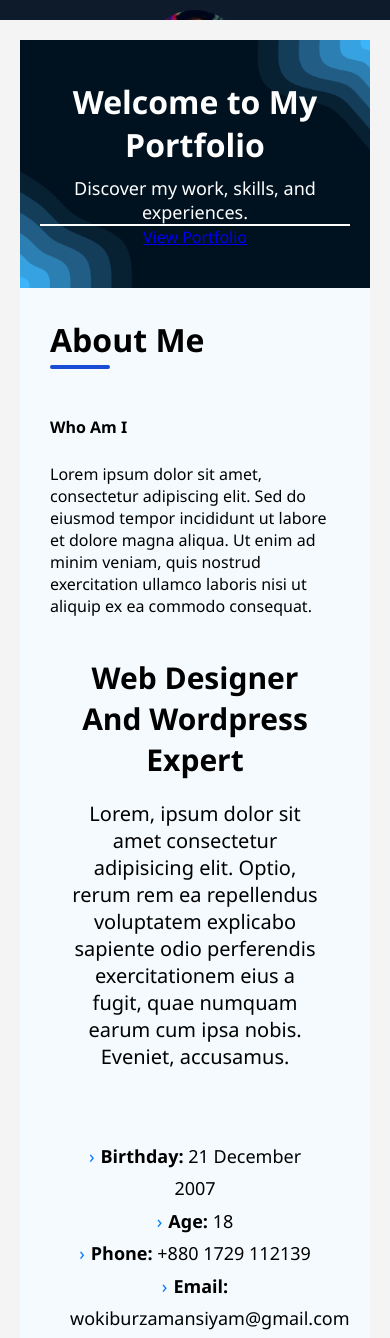
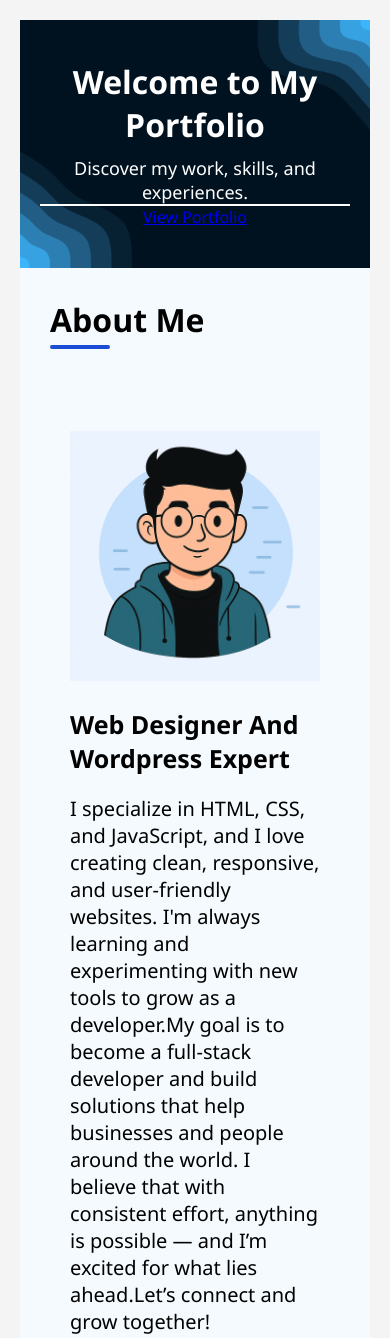
Before and after one commit to wokibursiyam/protfulio-siyam, a plain HTML site: page index.html in a window 390 px wide. Shown: the top 1338 px of the page. Drawn offline with nearby package versions, Linux system fonts and the light colour scheme.

Commit message:
Updated almost

```diff
--- a/index.html
+++ b/index.html
@@ -42,8 +42,8 @@
         <div class="main-abt-inf">
             <div class="main-abt-inf-1">
                <h2 class="about-title">About Me</h2>
-               <h4>Who Am  I </h4>
-                <p>Lorem ipsum dolor sit amet, consectetur adipiscing elit. Sed do eiusmod tempor incididunt ut labore et dolore magna aliqua. Ut enim ad minim veniam, quis nostrud exercitation ullamco laboris nisi ut aliquip ex ea commodo consequat.</p>
+               <!-- <h4>Who Am  I </h4>
+                <p>Hi! I'm  Wokiburzaman, a passionate frontend developer and a lifelong learner in the world of technology. I started my journey with a deep curiosity about how websites work, and over time, that curiosity turned into a real skill and career path..</p> -->
             </div>
             <div class="main-abt-inf-2">
 
@@ -53,7 +53,7 @@
                   <div class="main-abt-sub-info-2">
                     <h2>Web Designer And Wordpress Expert</h2>
 
-                    <p>Lorem, ipsum dolor sit amet consectetur adipisicing elit. Optio, rerum rem ea repellendus voluptatem explicabo sapiente odio perferendis exercitationem eius a fugit, quae numquam earum cum ipsa nobis. Eveniet, accusamus.</p>
+                    <p>I specialize in HTML, CSS, and JavaScript, and I love creating clean, responsive, and user-friendly websites. I'm always learning and experimenting with new tools to grow as a developer.My goal is to become a full-stack developer and build solutions that help businesses and people around the world. I believe that with consistent effort, anything is possible — and I’m excited for what lies ahead.Let’s connect and grow together!</p>
                         <!--========> Details-Info-Start <==========-->
                         <div class="info-container">
                                 <div class="info-item"><b>Birthday:</b> 21 December 2007</div>
--- a/style.css
+++ b/style.css
@@ -136,7 +136,7 @@ body {
   background-color: #F4FAFD;
 }
 .main-abt-inf-1{
-  width: 50%;
+  width: 80%;
   color: black;
   justify-content: center;
   display: flex;
@@ -156,18 +156,21 @@ body {
 }
 .main-abt-inf-2{
   display: flex;
+  align-items: flex-start;
   width: 100%;
   align-items: center;
   justify-content: center;
   text-align: center;
   /* justify-content: space-between; */
   height: 100%;
+  gap: 20px;
   color : black;
   font-size: 20px;
   padding: 30px;
 }
 .main-abt-sub-info-1{
   width: 40%;
+  flex: 1;
 }
 .main-abt-sub-info-1 img{
   height: 400px;
@@ -203,6 +206,9 @@ body {
   /* justify-content: center;
     background-color: black; */
   /* column-gap: 1rem; */
+}
+.main-abt-sub-info-2{
+  flex: 2;
 }
 /*******Details-Info-start*******/
  .info-container {
@@ -641,13 +647,7 @@ button:hover {
 
 
 
-    /********  Testimonial-Responsive **********/
-    @media (max-width: 768px) {
-      .testimonial-container {
-        flex-direction: column;
-        align-items: center;
-      }
-    }
+
     /*************contact-info *************/
 
      	.contact-page{
@@ -758,11 +758,6 @@ button:hover {
       padding-bottom: 5px;
     }
 
-    @media (max-width: 768px) {
-      .contact-container {
-        flex-direction: column;
-      }
-    }
 
     /******footer-start *********/
     footer {
@@ -796,10 +791,11 @@ button:hover {
   }
 
   .sidebar {
-    position: relative;
+    /* position: relative;
     width: 100%;
     height: auto;
-    padding: 10px;
+    padding: 10px; */
+    display: none; /* Hide sidebar on mobile */
   }
 
   .content {
@@ -837,22 +833,40 @@ button:hover {
     padding: 10px;
     font-size: 16px;
   }
+   .main-abt-sub-info-1{
+    width: 100%;
+    text-align: start;
+    align-items: center;
 
+  }
+    .main-abt-inf-2 {
+    flex-direction: column;
+  }
+
+  .main-abt-inf-2 h2 {
+    text-align: start;
+    font-size: 25px ;
+  }
+
+ .main-abt-sub-info-1 img {
+    width: 150px;
+    margin-top: 20px;
+  }
   .main-abt-sub-info-1,
   .main-abt-sub-info-2 {
     width: 100%;
     text-align: center;
     align-items: center;
   }
-
   .main-abt-sub-info-2 {
-    align-items: center;
-    text-align: center;
+    align-items:self-start;
+    text-align: start;
+    /* padding: 20px; */
   }
 
   .main-abt-sub-info-1 img {
-    width: 100%;
-    height: auto;
+    width: 250px ;
+    height: 250px;
   }
 
   .info-item {
@@ -883,4 +897,15 @@ button:hover {
   .form-row {
     flex-direction: column;
   }
+   /* =======Contact-info=========== */
+        .contact-container {
+        flex-direction: column;
+      }
 }
+    /********  Testimonial-Responsive **********/
+    @media (max-width: 768px) {
+      .testimonial-container {
+        flex-direction: column;
+        align-items: center;
+      }
+    }
```
